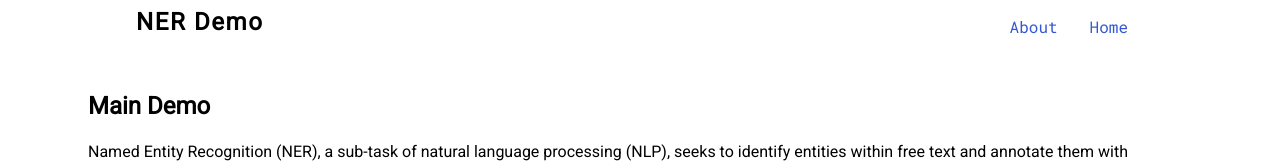
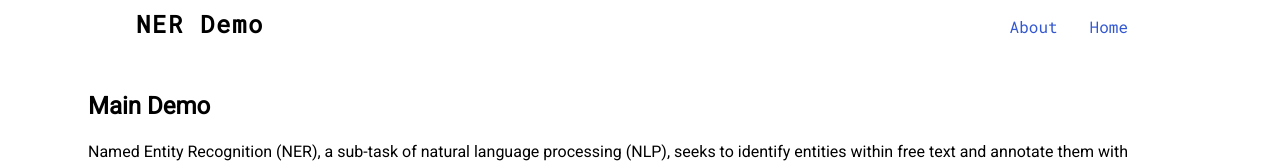
Before and after one commit to tnguyen21/forest, a React (Create React App) app in the folder frontend/: page / in a window 1280 px wide. Shown: the top 163 px of the page. Built offline with nearby package versions, Linux system fonts and the light colour scheme.

Commit message:
update header link and style

```diff
--- a/frontend/src/components/common/Header.jsx
+++ b/frontend/src/components/common/Header.jsx
@@ -14,13 +14,16 @@ const HeaderContainer = styled.header`
   }
 `;
 
-const Title = styled.h1`
-  font-family: "Roboto", sans-serif;
+const Title = styled(Link)`
+  font-family: "Roboto mono", sans-serif;
   font-size: 1.5rem;
+  font-weight: bold;
   letter-spacing: 0.1rem;
   margin: 0;
   padding: 0;
   display: inline-block;
+  text-decoration: none;
+  color: black;
 `;
 
 const StyledLink = styled(Link)`
@@ -44,7 +47,7 @@ const StyledLink = styled(Link)`
 function Header() {
   return (
     <HeaderContainer>
-      <Title>NER Demo</Title>
+      <Title to="/">NER Demo</Title>
       <StyledLink to="/">Home</StyledLink>
       <StyledLink to="/about">About</StyledLink>
     </HeaderContainer>
```
